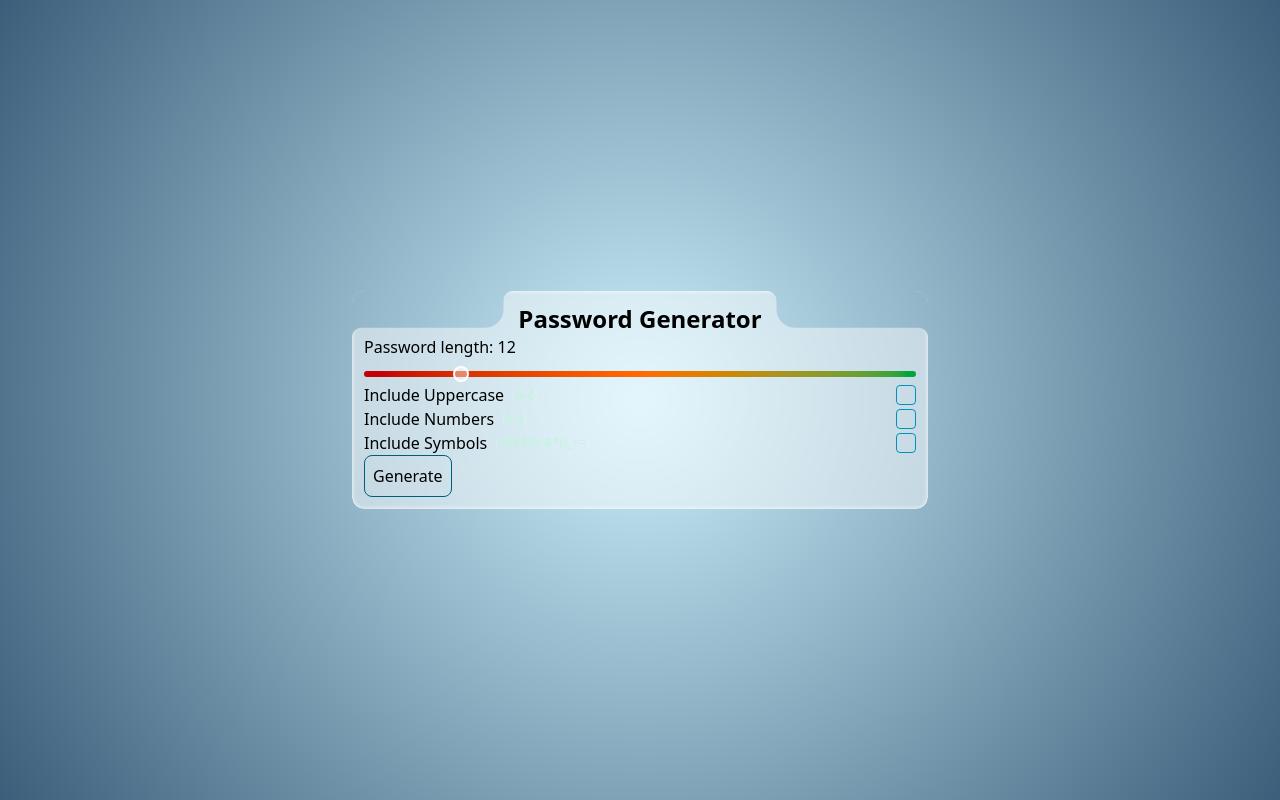
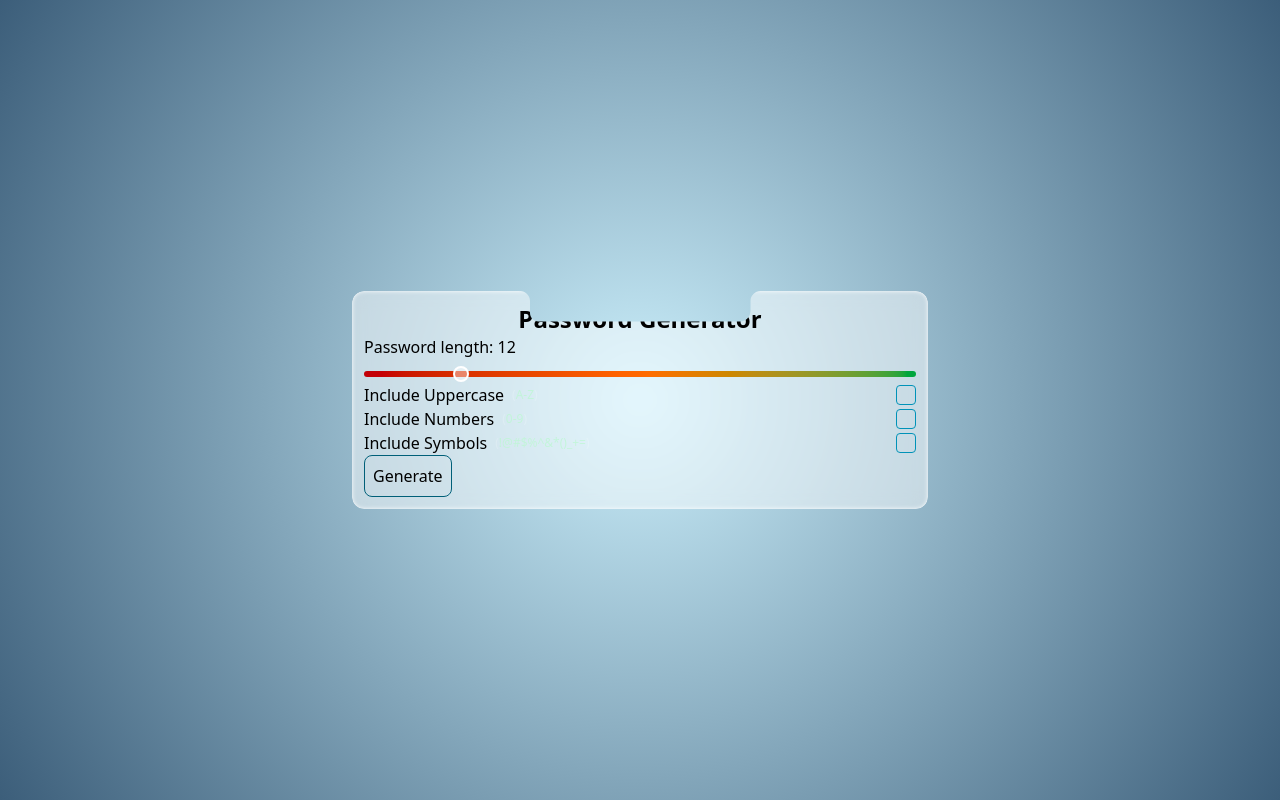
Before and after one commit to TraceOfHumanity/password-generator, a React (Vite) app: page / in a window 1280 px wide. Built offline with nearby package versions, Linux system fonts and the light colour scheme.

Commit message:
refactor(styles): update mask properties in index.css for improved visuals

```diff
--- a/src/index.css
+++ b/src/index.css
@@ -67,14 +67,14 @@ input[type="range"]::-moz-range-thumb {
   background-image: radial-gradient(circle, #ffffff6a, #ffffff6a);
   display: block;
   margin: 0 auto;
-  -webkit-mask-image: url(/mask1.svg), url(/mask2.svg),linear-gradient(#000000 0 0);
-  mask-image: url(/mask1.svg), url(/mask2.svg),linear-gradient(#000000 0 0);
+  -webkit-mask-image: url(/mask.svg),linear-gradient(#000000 0 0);
+  mask-image: url(/mask.svg),linear-gradient(#000000 0 0);
   -webkit-mask-repeat: no-repeat;
-  -webkit-mask-position: top left, top right;
-  -webkit-mask-composite: exclude, exclude;
-  mask-composite: exclude, exclude;
-  mask-position: top left, top right;
   mask-repeat: no-repeat;
+  -webkit-mask-position: top center;
+  mask-position: top center;
+  -webkit-mask-composite: exclude;
+  mask-composite: exclude;
 }
 
 /* .passwordGeneratorWrapper { */
```
Also changed, not shown: public/mask.svg (added).
